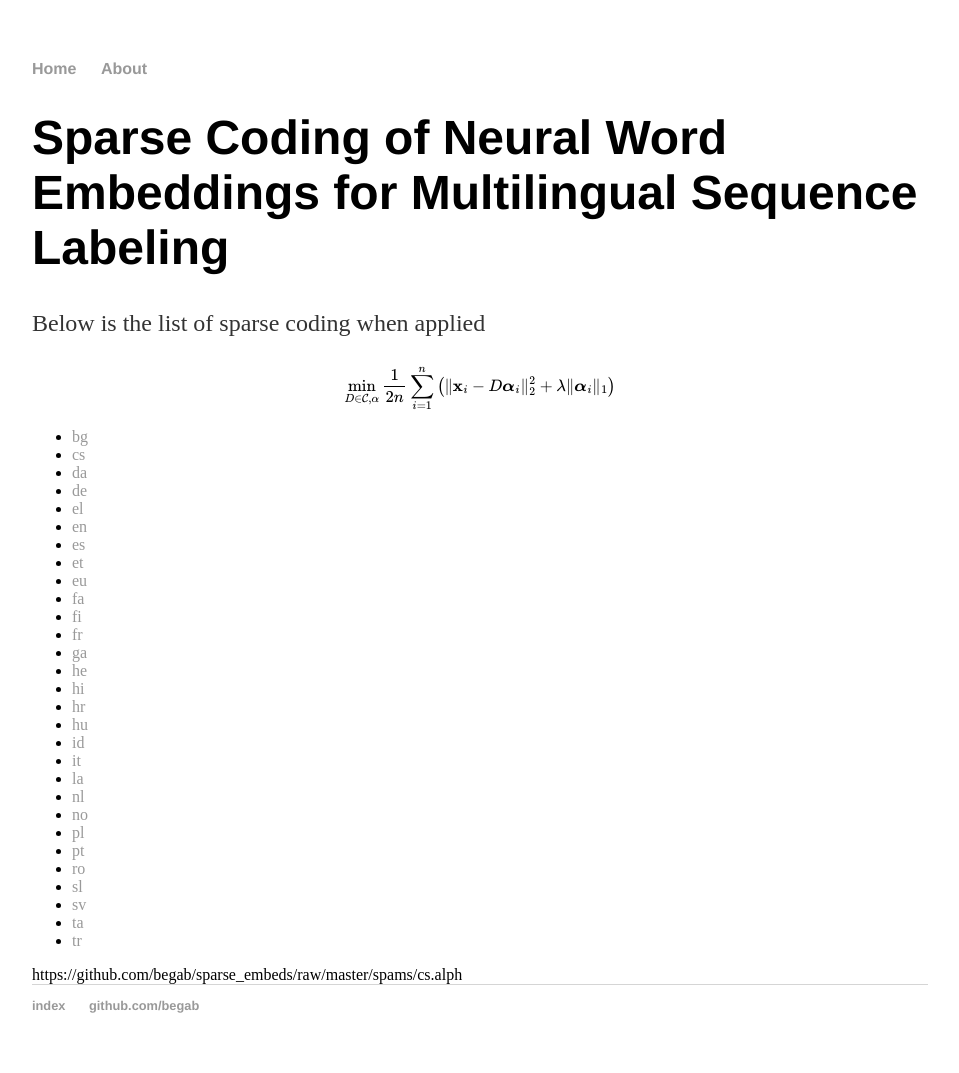
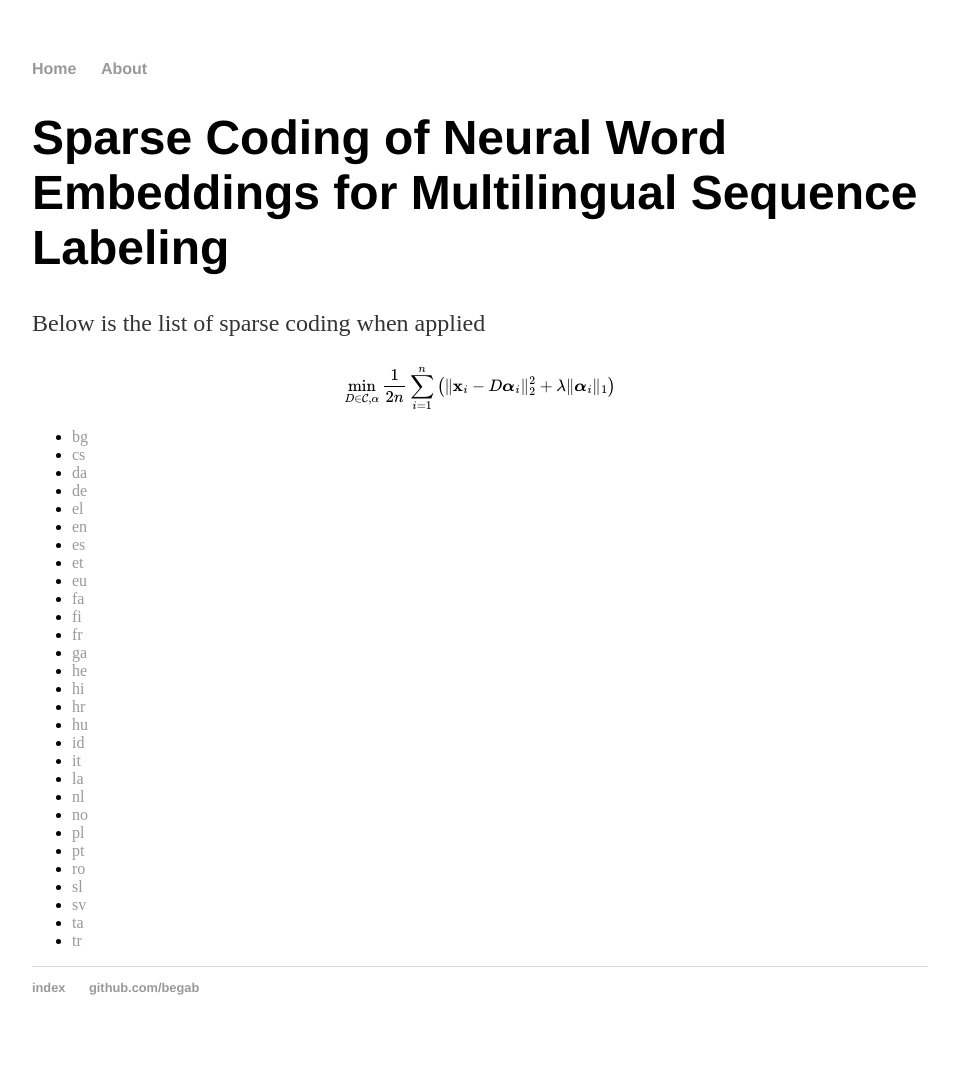
Before and after one commit to begab/begab.github.io, a Jekyll site: the page built from sparse_embeds/index.html, in a window 1280 px wide. Shown: the whole page, without its empty margins (160-1119 px from the left). Built offline with Jekyll 4.4.1, drawn with Linux system fonts in a browser that asks for light colours; formulas are drawn with MathJax 3.

Commit message:
updates jekyll loop

```diff
--- a/sparse_embeds/index.html
+++ b/sparse_embeds/index.html
@@ -10,7 +10,6 @@
 <ul>
     {% assign languages = "bg,cs,da,de,el,en,es,et,eu,fa,fi,fr,ga,he,hi,hr,hu,id,it,la,nl,no,pl,pt,ro,sl,sv,ta,tr" | split: "," %}
     {% for l in languages %}
-    <li><a href="https://github.com/begab/sparse_embeds/raw/master/spams/{{ l }}.alph">{{ l }}</a></li>
+    <li><a href="https://github.com/begab/begab.github.io/raw/master/sparse_embeds/{{ l }}.alph">{{ l }}</a></li>
     {% endfor %}
 </ul>
-https://github.com/begab/sparse_embeds/raw/master/spams/cs.alph
```
